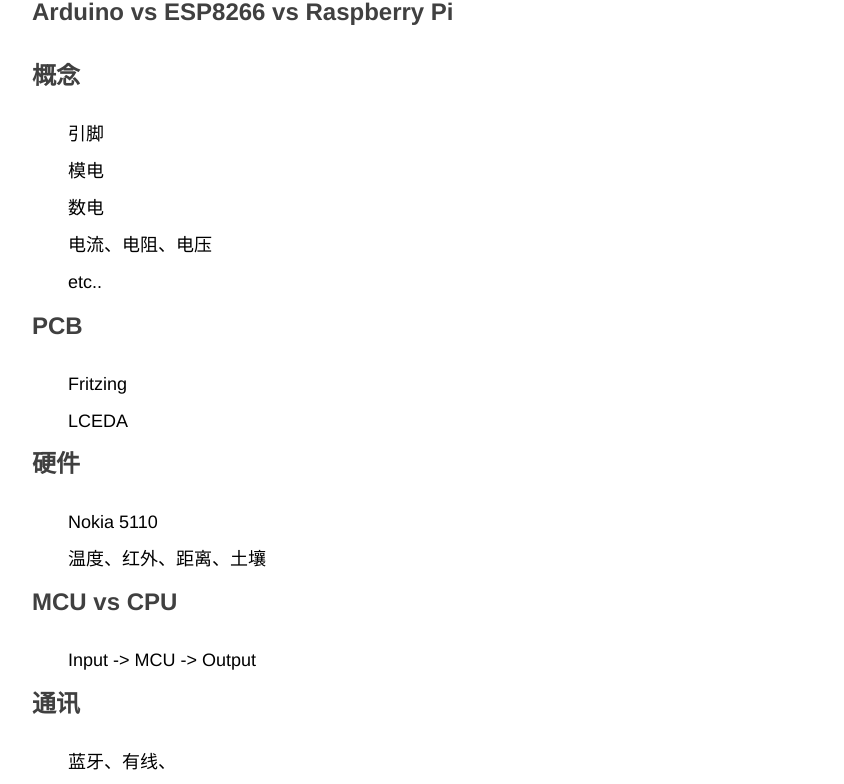
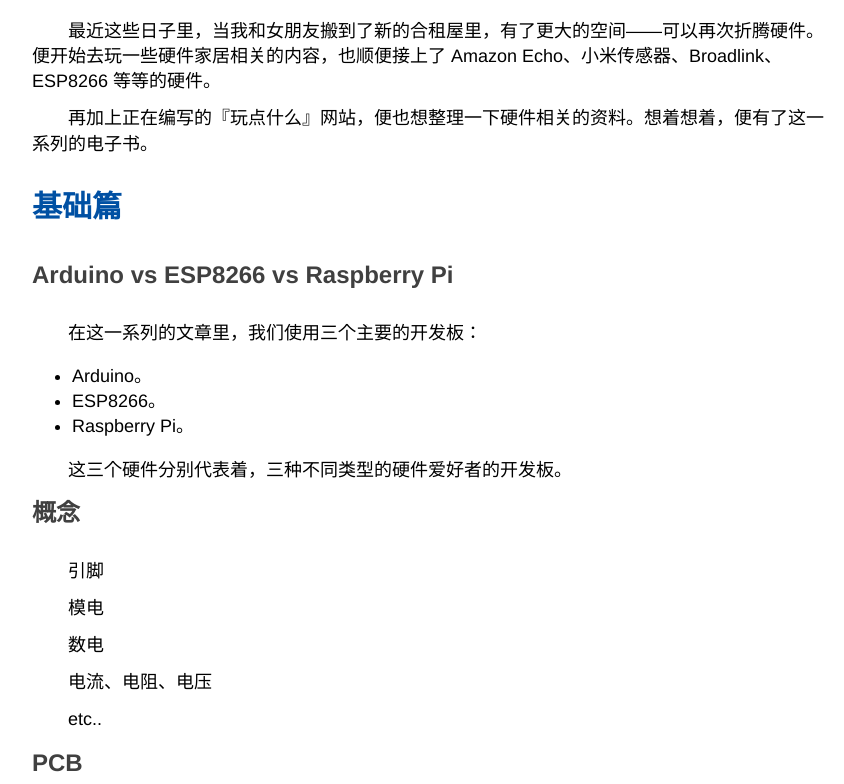
Before and after one commit to phodal/make, a plain HTML site: page index.html in a window 1280 px wide. Shown: the part 585-1369 px from the top of the page, without its empty margins (234-1078 px from the left). Drawn offline with Linux system fonts and the light colour scheme.

Commit message:
[DOC] thinking in content

```diff
--- a/index.html
+++ b/index.html
@@ -20,6 +20,7 @@
 <div style="width:800px">
 <nav id="TOC">
 <ul>
+<li><a href="#前言">前言</a></li>
 <li><a href="#基础篇">基础篇</a><ul>
 <li><a href="#arduino-vs-esp8266-vs-raspberry-pi">Arduino vs ESP8266 vs Raspberry Pi</a></li>
 <li><a href="#概念">概念</a></li>
@@ -36,8 +37,18 @@
 <li><a href="#arduino-esp8266-wifi">Arduino ESP8266 WiFi</a></li>
 </ul>
 </nav>
+<h1 id="前言">前言</h1>
+<p>最近这些日子里，当我和女朋友搬到了新的合租屋里，有了更大的空间——可以再次折腾硬件。便开始去玩一些硬件家居相关的内容，也顺便接上了 Amazon Echo、小米传感器、Broadlink、ESP8266 等等的硬件。</p>
+<p>再加上正在编写的『玩点什么』网站，便也想整理一下硬件相关的资料。想着想着，便有了这一系列的电子书。</p>
 <h1 id="基础篇">基础篇</h1>
 <h2 id="arduino-vs-esp8266-vs-raspberry-pi">Arduino vs ESP8266 vs Raspberry Pi</h2>
+<p>在这一系列的文章里，我们使用三个主要的开发板：</p>
+<ul>
+<li>Arduino。</li>
+<li>ESP8266。</li>
+<li>Raspberry Pi。</li>
+</ul>
+<p>这三个硬件分别代表着，三种不同类型的硬件爱好者的开发板。</p>
 <h2 id="概念">概念</h2>
 <p>引脚</p>
 <p>模电</p>
```
Also changed, not shown: 4 other files.
